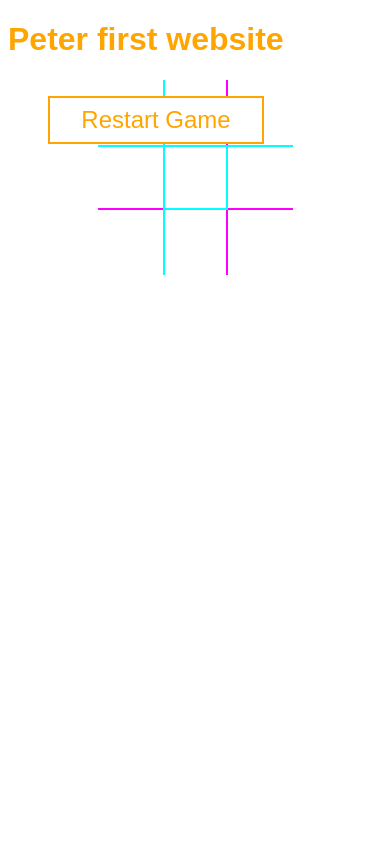
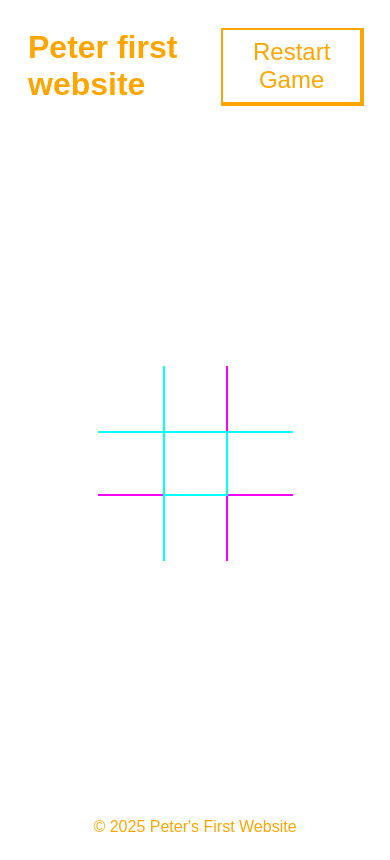
Before and after one commit to pataruco/peter-first-website, a plain HTML site: page index.html in a window 390 px wide. Drawn offline with Linux system fonts and the light colour scheme.

Commit message:
style: mobile

```diff
--- a/index.html
+++ b/index.html
@@ -7,13 +7,13 @@
     <link rel="stylesheet" href="style.css" />
   </head>
   <body>
+    <header>
       <h1>Peter first website</h1>
 
-    <menu>
       <button id="restartButton" type="button">Restart Game</button>
+    </header>
+    <main>
       <output id="message"></output>
-    </menu>
-
       <div class="grid">
         <div data-cell="0"></div>
         <div data-cell="1"></div>
@@ -25,6 +25,11 @@
         <div data-cell="7"></div>
         <div data-cell="8"></div>
       </div>
+    </main>
+    <footer>
+      <p>© 2025 Peter's First Website</p>
+    </footer>
+
     <script src="main.js"></script>
   </body>
 </html>
--- a/style.css
+++ b/style.css
@@ -5,6 +5,44 @@
 body {
   font-size: 100%;
   font-family: sans-serif;
+  min-height: 100vh;
+  display: flex;
+  flex-direction: column;
+}
+
+header {
+  display: flex;
+  justify-content: space-between;
+  padding: 1.25rem;
+  align-items: center;
+
+  h1 {
+    margin: 0;
+  }
+
+  button {
+    appearance: none;
+    font-size: 1.5rem;
+    padding: 0.5rem 1rem;
+    border: 2px solid orange;
+    background: white;
+    color: orange;
+    box-shadow: 1px 1px 0 1px orange;
+
+    &:active {
+      box-shadow: none;
+      transform: translate(1px, 1px);
+    }
+  }
+}
+
+main {
+  flex: 1 auto;
+  display: flex;
+  flex-direction: column;
+  justify-content: center;
+  align-items: center;
+  position: relative;
 }
 
 h1 {
@@ -12,7 +50,7 @@ h1 {
 }
 
 .grid {
-  max-width: 50vw;
+  width: 50vw;
   margin: 0 auto;
   display: flex;
   flex-wrap: wrap;
@@ -24,7 +62,7 @@ h1 {
     display: flex;
     justify-content: center;
     align-items: center;
-    font-size: 10rem;
+    font-size: 9vw;
   }
 }
 
@@ -43,27 +81,18 @@ div[data-cell='5'] {
   border-bottom: 2px solid magenta;
 }
 
-menu {
-  display: flex;
-  justify-content: center;
-  gap: 1rem;
-  flex-direction: column;
-  width: 16rem;
-  position: fixed;
-}
-
-button {
-  appearance: none;
-  font-size: 1.5rem;
-  padding: 0.5rem 1rem;
-  border: 2px solid orange;
-  background: white;
-  color: orange;
-}
-
 output {
-  font-size: 4rem;
+  font-size: 4vw;
   text-align: center;
   font-weight: bold;
   color: orange;
+  position: absolute;
+  top: 1rem;
+  left: 50%;
+  transform: translateX(-50%);
 }
+
+footer {
+  text-align: center;
+  color: orange;
+}
```
Lines whose indentation alone changed are shown as unchanged.
